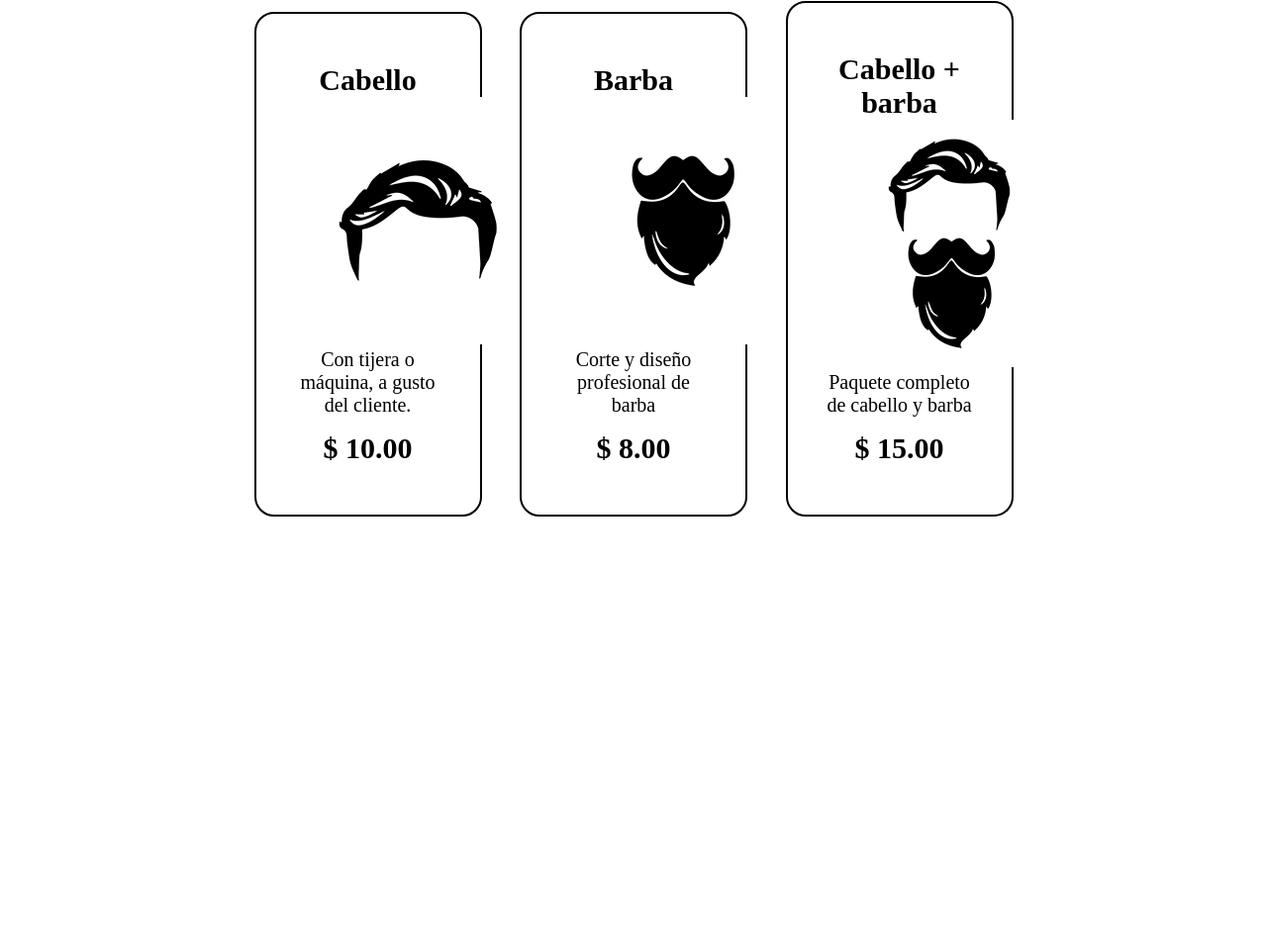
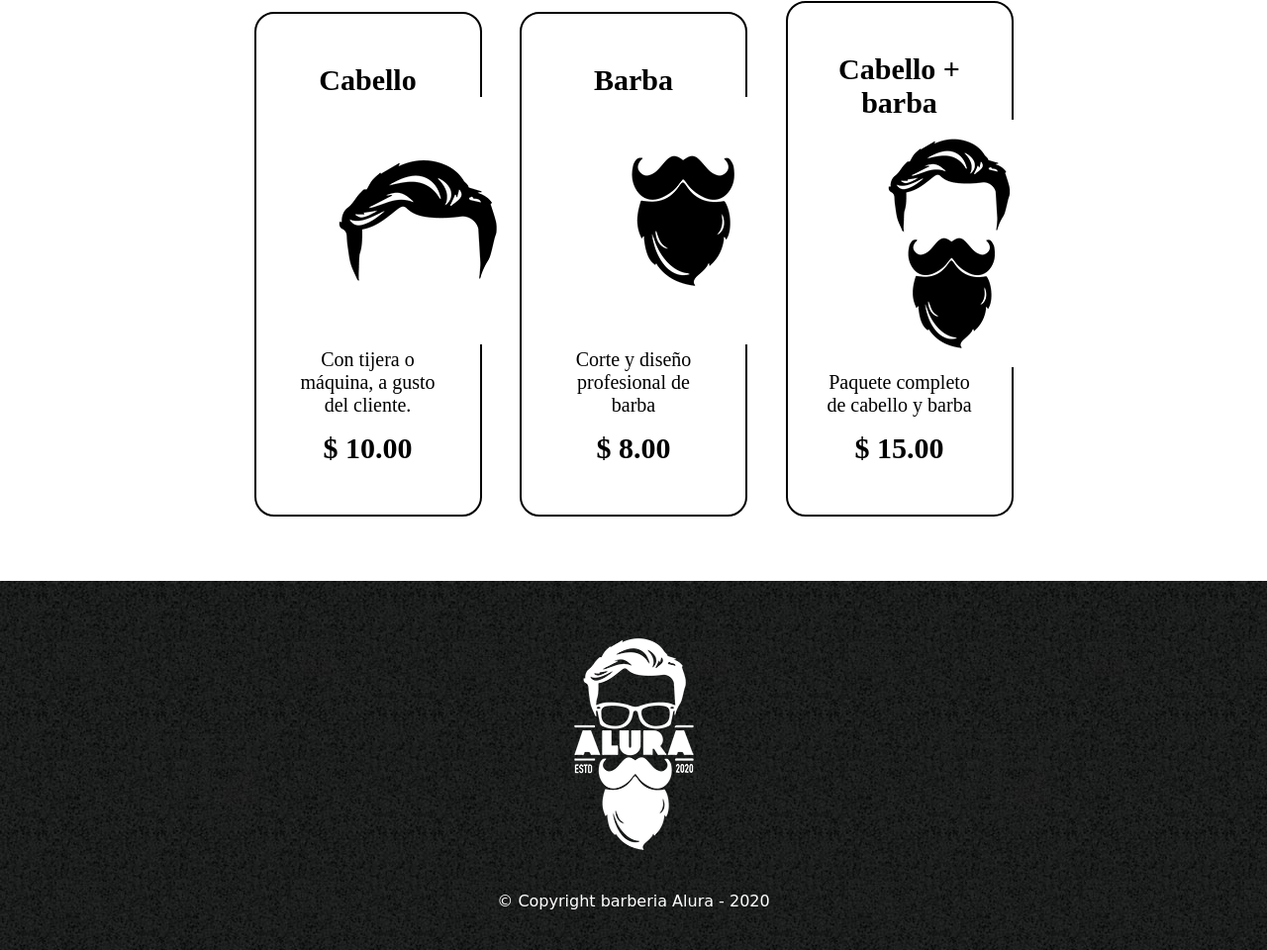
Before and after one commit to JoaquinBaltazarRodriguez/Barberia-alura, a plain HTML site: page productos.html in a window 1280 px wide. Shown: the part 352-1312 px from the top of the page at 99% size. Before the commit the page ends 939 px from the top, so only its background shows below. Drawn offline with Linux system fonts and the light colour scheme.

Commit message:
Footer completo

```diff
--- a/productos.css
+++ b/productos.css
@@ -95,3 +95,22 @@ main {
     font-weight: bold;
     margin: 15px 0;
 }
+
+/*End main section*/
+
+/*Start footer section*/
+
+footer {
+    width: 100%;
+    text-align: center;
+    background: url(Barberia/imagenes/bg.jpg);
+    padding: 40px;
+}
+
+.copyright {
+    color: #FFFF;
+    font-family: cursive;
+    margin-top: 20px;
+}
+
+/*End footer section*/
--- a/productos.html
+++ b/productos.html
@@ -47,5 +47,10 @@
         </ul>
     </main>
 
+    <footer>
+        <img src="Barberia/imagenes/logo-blanco.png">
+        <p class="copyright"> &copy; Copyright barberia Alura - 2020</p>
+    </footer>
+
 </body>
 </html>
```
